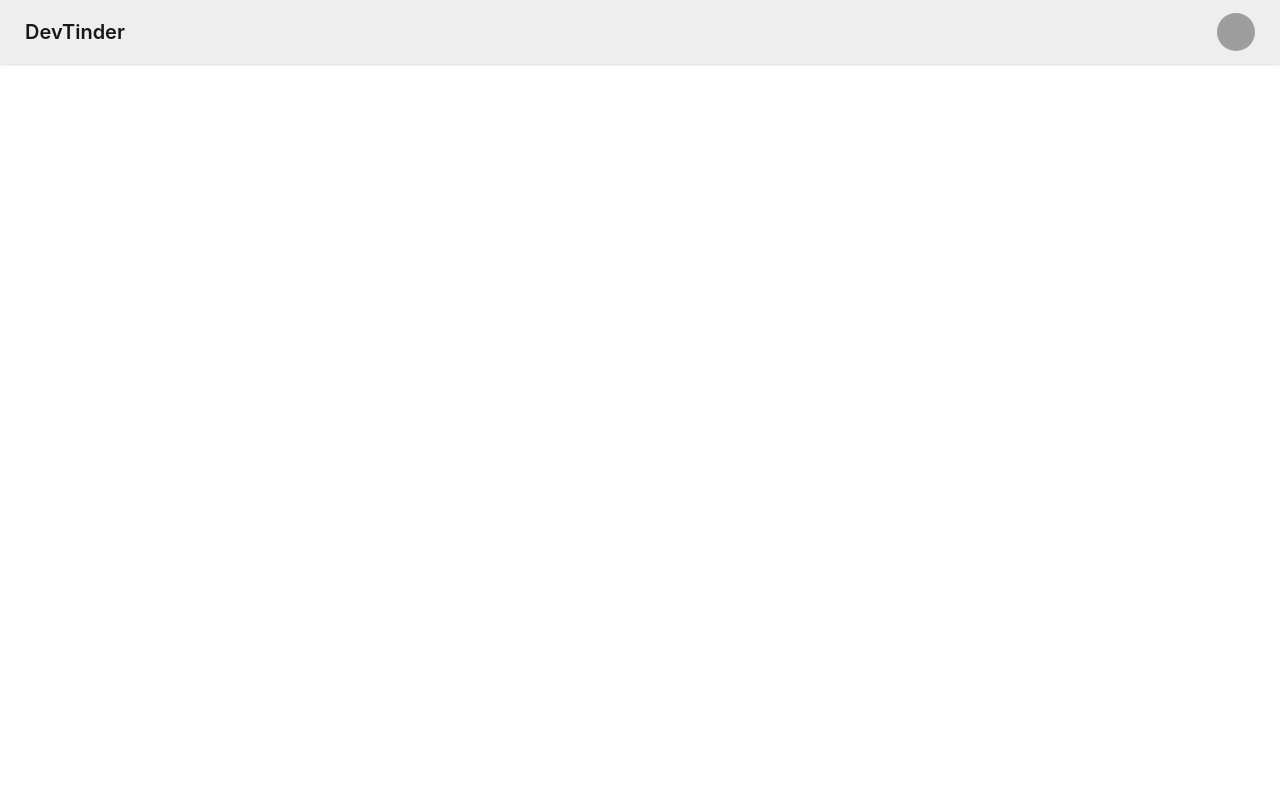
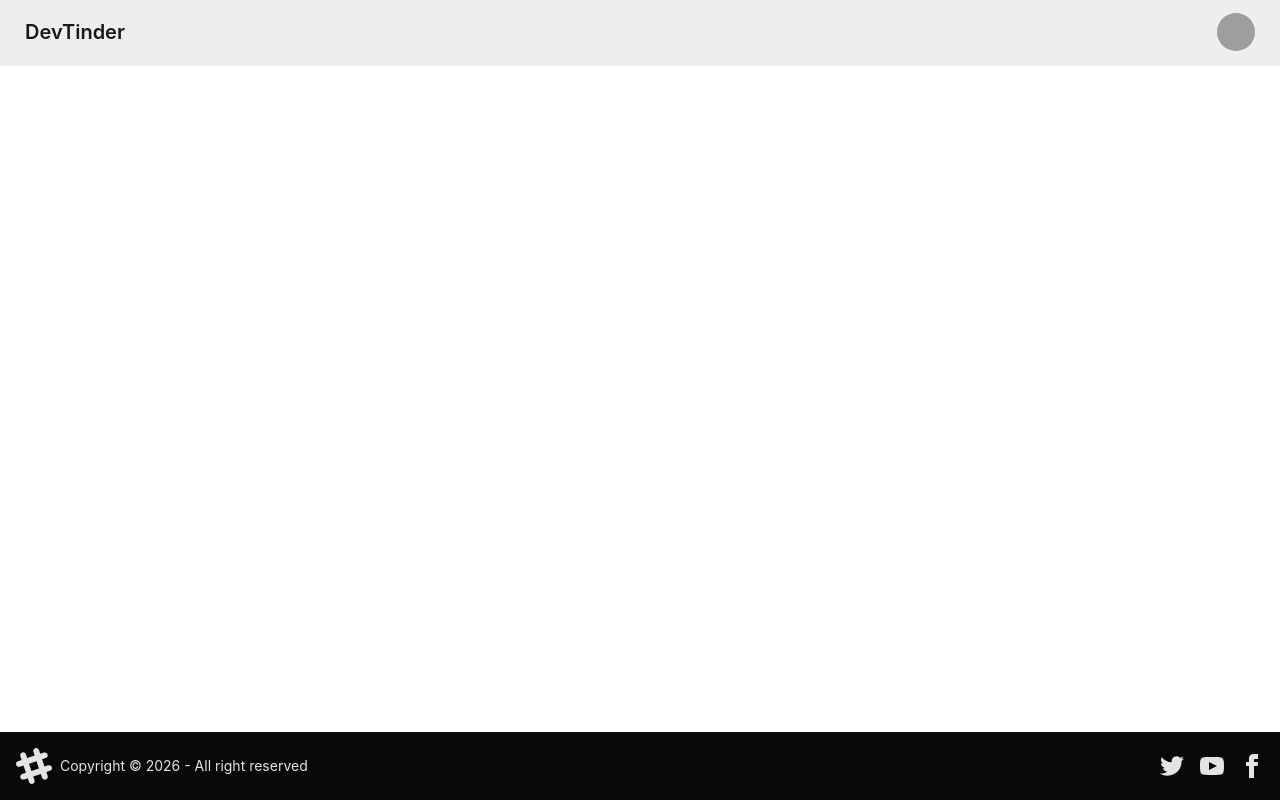
Before and after one commit to Akash-Sharma05/DT-Frontend, a React app: page / in a window 1280 px wide. Built offline with nearby package versions, Linux system fonts and the light colour scheme; grey boxes are pictures that could not be loaded; the HTML template or start-up script is replaced by a standard one.

Commit message:
header-footer completed

```diff
--- a/package.json
+++ b/package.json
@@ -12,6 +12,7 @@
   "dependencies": {
     "react": "^19.2.8",
     "react-dom": "^19.2.8",
+    "react-router": "^8.4.0",
     "tailwindcss": "^4.3.3"
   },
   "devDependencies": {
--- a/src/App.jsx
+++ b/src/App.jsx
@@ -1,36 +1,43 @@
+import { BrowserRouter, Route, Routes } from "react-router";
+import Navbar from "./Navbar";
+import Body from "./Body";
+import Login from "./Login";
+import Profile from "./Profile";
+
 function App() {
   return (
     <>
-    <div className="navbar bg-base-300 shadow-sm">
-  <div className="flex-1">
-    <a className="btn btn-ghost text-xl">DevTinder</a>
-  </div>
-  <div className="flex gap-2 mx-4">
-    <div className="dropdown dropdown-end">
-      <div tabIndex={0} role="button" className="btn btn-ghost btn-circle avatar">
-        <div className="w-10 rounded-full">
-          <img
-            alt="Tailwind CSS Navbar component"
-            src="https://img.daisyui.com/images/stock/photo-1534528741775-53994a69daeb.webp" />
-        </div>
-      </div>
-      <ul
-        tabIndex={-1}
-        className="menu menu-sm dropdown-content bg-base-100 rounded-box z-1 mt-3 w-52 p-2 shadow">
-        <li>
-          <a className="justify-between">
-            Profile
-            <span className="badge">New</span>
-          </a>
-        </li>
-        <li><a>Settings</a></li>
-        <li><a>Logout</a></li>
-      </ul>
-    </div>
-  </div>
-</div>
+      <BrowserRouter basename="/">
+        <Routes>
+          <Route
+            path="/"
+            element={
+              <div>
+                <Body />
+              </div>
+            }
+          >
+            <Route
+              path="/login"
+              element={
+                <div>
+                  <Login />
+                </div>
+              }
+            ></Route>
+            <Route
+              path="/profile"
+              element={
+                <div>
+                  <Profile />
+                </div>
+              }
+            ></Route>
+          </Route>
+        </Routes>
+      </BrowserRouter>
     </>
-  )
+  );
 }
 
-export default App
+export default App;
--- /dev/null
+++ b/src/Body.jsx
@@ -0,0 +1,17 @@
+import React from "react";
+import { Outlet, Route } from "react-router";
+import Navbar from "./Navbar";
+import Footer from "./Footer";
+
+
+function Body() {
+  return (
+    <div>
+      <Navbar/>
+      <Outlet/>
+      <Footer/>
+    </div>
+  );
+}
+
+export default Body;
--- /dev/null
+++ b/src/Footer.jsx
@@ -0,0 +1,63 @@
+import React from "react";
+
+function Footer() {
+  return (
+      <footer className="footer sm:footer-horizontal bg-neutral text-neutral-content items-center p-4 fixed bottom-0">
+        <aside className="grid-flow-col items-center">
+          <svg
+            width="36"
+            height="36"
+            viewBox="0 0 24 24"
+            xmlns="http://www.w3.org/2000/svg"
+            fillRule="evenodd"
+            clipRule="evenodd"
+            className="fill-current"
+          >
+            <path d="M22.672 15.226l-2.432.811.841 2.515c.33 1.019-.209 2.127-1.23 2.456-1.15.325-2.148-.321-2.463-1.226l-.84-2.518-5.013 1.677.84 2.517c.391 1.203-.434 2.542-1.831 2.542-.88 0-1.601-.564-1.86-1.314l-.842-2.516-2.431.809c-1.135.328-2.145-.317-2.463-1.229-.329-1.018.211-2.127 1.231-2.456l2.432-.809-1.621-4.823-2.432.808c-1.355.384-2.558-.59-2.558-1.839 0-.817.509-1.582 1.327-1.846l2.433-.809-.842-2.515c-.33-1.02.211-2.129 1.232-2.458 1.02-.329 2.13.209 2.461 1.229l.842 2.515 5.011-1.677-.839-2.517c-.403-1.238.484-2.553 1.843-2.553.819 0 1.585.509 1.85 1.326l.841 2.517 2.431-.81c1.02-.33 2.131.211 2.461 1.229.332 1.018-.21 2.126-1.23 2.456l-2.433.809 1.622 4.823 2.433-.809c1.242-.401 2.557.484 2.557 1.838 0 .819-.51 1.583-1.328 1.847m-8.992-6.428l-5.01 1.675 1.619 4.828 5.011-1.674-1.62-4.829z"></path>
+          </svg>
+          <p>Copyright © {new Date().getFullYear()} - All right reserved</p>
+        </aside>
+        <nav className="grid-flow-col gap-4 md:place-self-center md:justify-self-end">
+          <a>
+            <svg
+              aria-label="Twitter"
+              xmlns="http://www.w3.org/2000/svg"
+              width="24"
+              height="24"
+              viewBox="0 0 24 24"
+              className="fill-current"
+            >
+              <path d="M24 4.557c-.883.392-1.832.656-2.828.775 1.017-.609 1.798-1.574 2.165-2.724-.951.564-2.005.974-3.127 1.195-.897-.957-2.178-1.555-3.594-1.555-3.179 0-5.515 2.966-4.797 6.045-4.091-.205-7.719-2.165-10.148-5.144-1.29 2.213-.669 5.108 1.523 6.574-.806-.026-1.566-.247-2.229-.616-.054 2.281 1.581 4.415 3.949 4.89-.693.188-1.452.232-2.224.084.626 1.956 2.444 3.379 4.6 3.419-2.07 1.623-4.678 2.348-7.29 2.04 2.179 1.397 4.768 2.212 7.548 2.212 9.142 0 14.307-7.721 13.995-14.646.962-.695 1.797-1.562 2.457-2.549z"></path>
+            </svg>
+          </a>
+          <a>
+            <svg
+              aria-label="YouTube"
+              xmlns="http://www.w3.org/2000/svg"
+              width="24"
+              height="24"
+              viewBox="0 0 24 24"
+              className="fill-current"
+            >
+              <path d="M19.615 3.184c-3.604-.246-11.631-.245-15.23 0-3.897.266-4.356 2.62-4.385 8.816.029 6.185.484 8.549 4.385 8.816 3.6.245 11.626.246 15.23 0 3.897-.266 4.356-2.62 4.385-8.816-.029-6.185-.484-8.549-4.385-8.816zm-10.615 12.816v-8l8 3.993-8 4.007z"></path>
+            </svg>
+          </a>
+          <a>
+            <svg
+              aria-label="Facebook"
+              xmlns="http://www.w3.org/2000/svg"
+              width="24"
+              height="24"
+              viewBox="0 0 24 24"
+              className="fill-current"
+            >
+              <path d="M9 8h-3v4h3v12h5v-12h3.642l.358-4h-4v-1.667c0-.955.192-1.333 1.115-1.333h2.885v-5h-3.808c-3.596 0-5.192 1.583-5.192 4.615v3.385z"></path>
+            </svg>
+          </a>
+        </nav>
+      </footer>
+  );
+}
+
+export default Footer;
+Footer;
--- /dev/null
+++ b/src/Login.jsx
@@ -0,0 +1,11 @@
+import React from 'react'
+
+function Login() {
+  return (
+    <div>
+      login page
+    </div>
+  )
+}
+
+export default Login
--- /dev/null
+++ b/src/Navbar.jsx
@@ -0,0 +1,38 @@
+import React from 'react'
+
+function Navbar() {
+  return (
+    <div>
+       <div className="navbar bg-base-300 shadow-sm">
+  <div className="flex-1">
+    <a className="btn btn-ghost text-xl">DevTinder</a>
+  </div>
+  <div className="flex gap-2 mx-4">
+    <div className="dropdown dropdown-end">
+      <div tabIndex={0} role="button" className="btn btn-ghost btn-circle avatar">
+        <div className="w-10 rounded-full">
+          <img
+            alt="Tailwind CSS Navbar component"
+            src="https://img.daisyui.com/images/stock/photo-1534528741775-53994a69daeb.webp" />
+        </div>
+      </div>
+      <ul
+        tabIndex={-1}
+        className="menu menu-sm dropdown-content bg-base-100 rounded-box z-1 mt-3 w-52 p-2 shadow">
+        <li>
+          <a className="justify-between">
+            Profile
+            <span className="badge">New</span>
+          </a>
+        </li>
+        <li><a>Settings</a></li>
+        <li><a>Logout</a></li>
+      </ul>
+    </div>
+  </div>
+</div>
+    </div>
+  )
+}
+
+export default Navbar
--- /dev/null
+++ b/src/Profile.jsx
@@ -0,0 +1,11 @@
+import React from 'react'
+
+function Profile() {
+  return (
+    <div>
+      profile page
+    </div>
+  )
+}
+
+export default Profile
```
Also changed, not shown: 1 other file (tests, documents, lock files or other folders).
